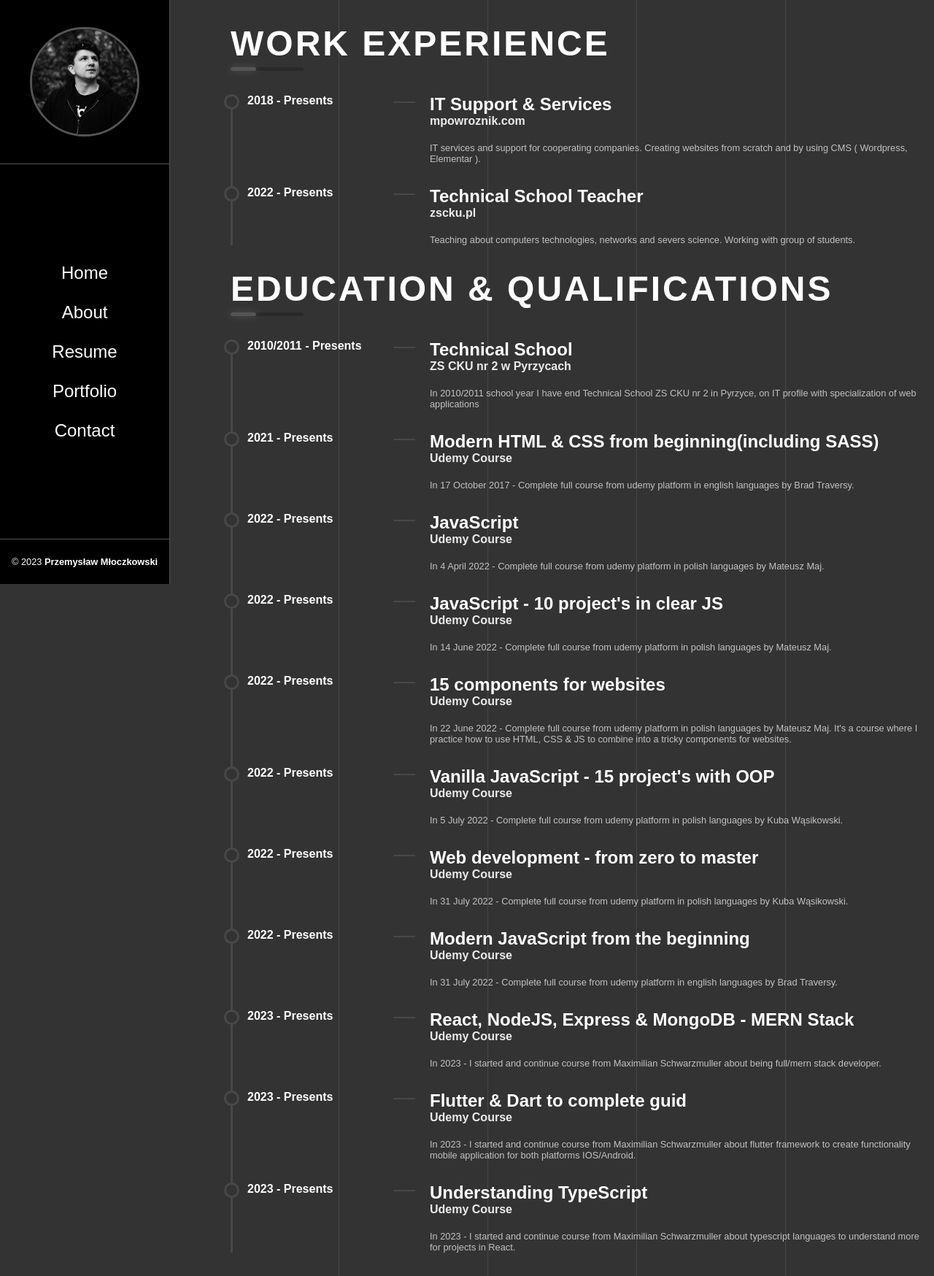
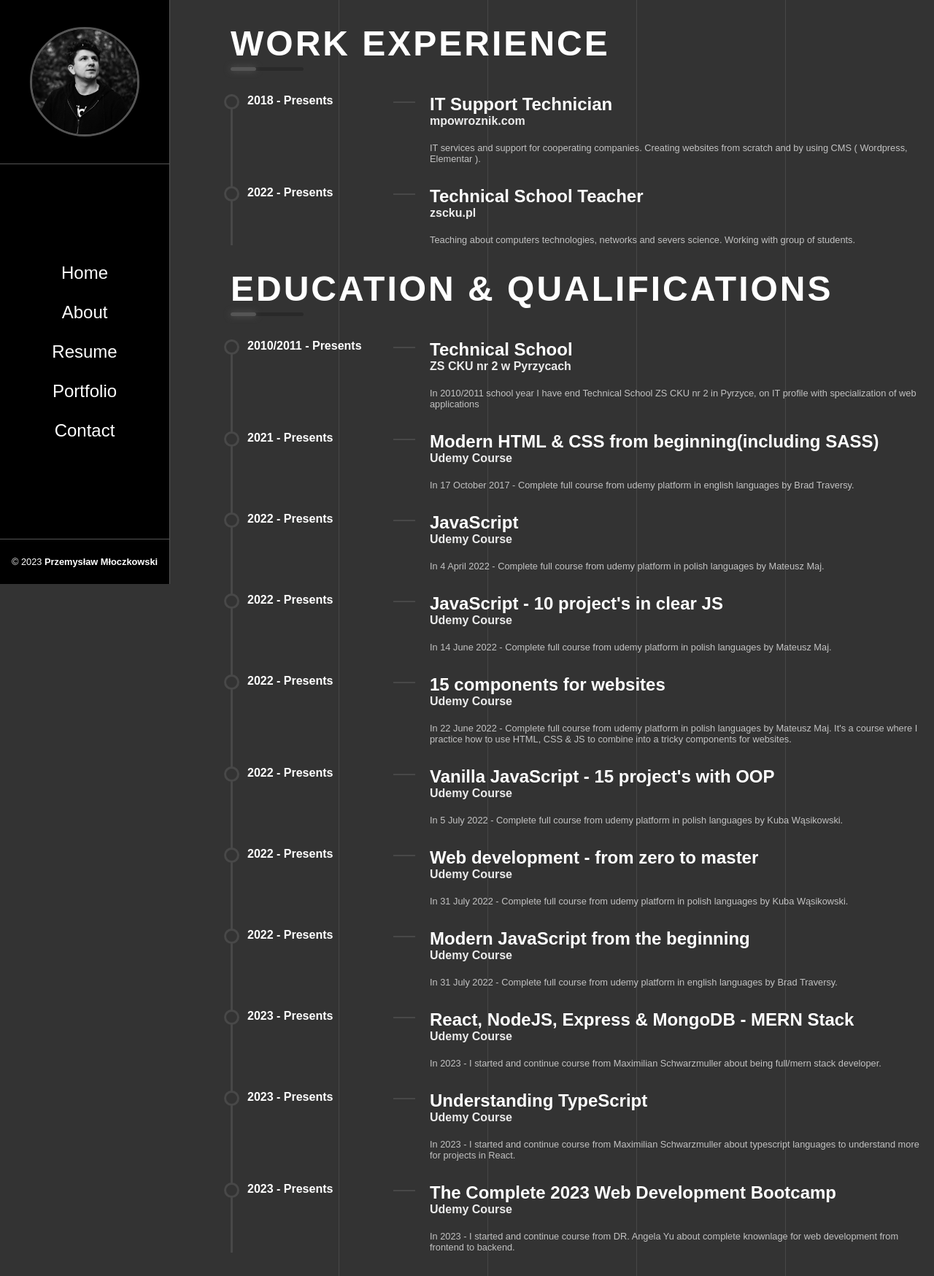
Before and after one commit to Malzagic/portfolio, a React (Create React App) app: page /resume in a window 1280 px wide. Shown: the whole page at 73% size. Built offline with nearby package versions, Linux system fonts and the light colour scheme.

Commit message:
update resume section

```diff
--- a/src/components/pages/Resume.jsx
+++ b/src/components/pages/Resume.jsx
@@ -22,7 +22,7 @@ const Resume = () => {
               <h6 className="resume-summary-title">2018 - Presents</h6>
             </div>
             <div className="resume-details">
-              <h5 className="resume-details-title">IT Support & Services</h5>
+              <h5 className="resume-details-title">IT Support Technician</h5>
               <h6 className="resume-details-link"><Link to={`https://www.facebook.com/mpowroznikcom`} target="_blank">mpowroznik.com</Link></h6>
               <p>IT services and support for cooperating companies. Creating websites from scratch and by using CMS ( Wordpress, Elementar ).</p>
             </div>
@@ -58,7 +58,7 @@ const Resume = () => {
             </div>
             <div className="resume-details">
               <h5 className="resume-details-title">Modern HTML & CSS from beginning(including SASS)</h5>
-              <h6 className="resume-details-link"><Link to={`https://www.udemy.com/`} target="_blank">Udemy Course</Link></h6>
+              <h6 className="resume-details-link"><Link to={`https://www.udemy.com/course/modern-html-css-from-the-beginning/`} target="_blank">Udemy Course</Link></h6>
               <p>
                 In 17 October 2017 - Complete full course from udemy platform in english languages by Brad Traversy.
               </p>
@@ -70,7 +70,7 @@ const Resume = () => {
             </div>
             <div className="resume-details">
               <h5 className="resume-details-title">JavaScript</h5>
-              <h6 className="resume-details-link"><Link to={`https://www.udemy.com/`} target="_blank">Udemy Course</Link></h6>
+              <h6 className="resume-details-link"><Link to={`https://www.udemy.com/course/javascript-jedyny-kurs-ktorego-potrzebujesz/`} target="_blank">Udemy Course</Link></h6>
               <p>
                 In 4 April 2022 - Complete full course from udemy platform in polish languages by Mateusz Maj.
               </p>
@@ -82,7 +82,7 @@ const Resume = () => {
             </div>
             <div className="resume-details">
               <h5 className="resume-details-title">JavaScript - 10 project's in clear JS</h5>
-              <h6 className="resume-details-link"><Link to={`https://www.udemy.com/`} target="_blank">Udemy Course</Link></h6>
+              <h6 className="resume-details-link"><Link to={`https://www.udemy.com/course/10-projektow-w-czystym-javascript-cz-1/`} target="_blank">Udemy Course</Link></h6>
               <p>
                 In 14 June 2022 - Complete full course from udemy platform in polish languages by Mateusz Maj.
               </p>
@@ -94,7 +94,7 @@ const Resume = () => {
             </div>
             <div className="resume-details">
               <h5 className="resume-details-title">15 components for websites</h5>
-              <h6 className="resume-details-link"><Link to={`https://www.udemy.com/`} target="_blank">Udemy Course</Link></h6>
+              <h6 className="resume-details-link"><Link to={`https://www.udemy.com/course/komponenty-na-strony-www/`} target="_blank">Udemy Course</Link></h6>
               <p>
                 In 22 June 2022 - Complete full course from udemy platform in polish languages by Mateusz Maj. It's a course where I practice how to use HTML, CSS & JS to combine into a tricky components for websites.
               </p>
@@ -106,7 +106,7 @@ const Resume = () => {
             </div>
             <div className="resume-details">
               <h5 className="resume-details-title">Vanilla JavaScript - 15 project's with OOP</h5>
-              <h6 className="resume-details-link"><Link to={`https://www.udemy.com/`} target="_blank">Udemy Course</Link></h6>
+              <h6 className="resume-details-link"><Link to={`https://www.udemy.com/course/vanilla-js-stworz-projekty-w-czystym-javascript-od-podstaw/`} target="_blank">Udemy Course</Link></h6>
               <p>
                 In 5 July 2022 - Complete full course from udemy platform in polish languages by Kuba Wąsikowski.
               </p>
@@ -118,7 +118,7 @@ const Resume = () => {
             </div>
             <div className="resume-details">
               <h5 className="resume-details-title">Web development - from zero to master</h5>
-              <h6 className="resume-details-link"><Link to={`https://www.udemy.com/`} target="_blank">Udemy Course</Link></h6>
+              <h6 className="resume-details-link"><Link to={`https://www.udemy.com/course/web-developer-bootcamp-tworzenie-stron-www-od-zera-do-mastera/`} target="_blank">Udemy Course</Link></h6>
               <p>
                 In 31 July 2022 - Complete full course from udemy platform in polish languages by Kuba Wąsikowski.
               </p>
@@ -130,7 +130,7 @@ const Resume = () => {
             </div>
             <div className="resume-details">
               <h5 className="resume-details-title">Modern JavaScript from the beginning</h5>
-              <h6 className="resume-details-link"><Link to={`https://www.udemy.com/`} target="_blank">Udemy Course</Link></h6>
+              <h6 className="resume-details-link"><Link to={`https://www.udemy.com/course/modern-javascript-from-the-beginning/`} target="_blank">Udemy Course</Link></h6>
               <p>
                 In 31 July 2022 - Complete full course from udemy platform in english languages by Brad Traversy.
               </p>
@@ -142,7 +142,7 @@ const Resume = () => {
             </div>
             <div className="resume-details">
               <h5 className="resume-details-title">React, NodeJS, Express & MongoDB - MERN Stack</h5>
-              <h6 className="resume-details-link"><Link to={`https://www.udemy.com/`} target="_blank">Udemy Course</Link></h6>
+              <h6 className="resume-details-link"><Link to={`https://www.udemy.com/course/react-nodejs-express-mongodb-the-mern-fullstack-guide/`} target="_blank">Udemy Course</Link></h6>
               <p>
                 In 2023 - I started and continue course from Maximilian Schwarzmuller about being full/mern stack developer.
               </p>
@@ -153,10 +153,10 @@ const Resume = () => {
               <h6 className="resume-summary-title">2023 - Presents</h6>
             </div>
             <div className="resume-details">
-              <h5 className="resume-details-title">Flutter & Dart to complete guid</h5>
-              <h6 className="resume-details-link"><Link to={`https://www.udemy.com/`} target="_blank">Udemy Course</Link></h6>
+              <h5 className="resume-details-title">Understanding TypeScript</h5>
+              <h6 className="resume-details-link"><Link to={`https://www.udemy.com/course/understanding-typescript/`} target="_blank">Udemy Course</Link></h6>
               <p>
-                In 2023 - I started and continue course from Maximilian Schwarzmuller about flutter framework to create functionality mobile application for both platforms IOS/Android.
+                In 2023 - I started and continue course from Maximilian Schwarzmuller about typescript languages to understand more for projects in React.
               </p>
             </div>
           </div>
@@ -165,10 +165,10 @@ const Resume = () => {
               <h6 className="resume-summary-title">2023 - Presents</h6>
             </div>
             <div className="resume-details">
-              <h5 className="resume-details-title">Understanding TypeScript</h5>
-              <h6 className="resume-details-link"><Link to={`https://www.udemy.com/`} target="_blank">Udemy Course</Link></h6>
+              <h5 className="resume-details-title">The Complete 2023 Web Development Bootcamp</h5>
+              <h6 className="resume-details-link"><Link to={`https://www.udemy.com/course/the-complete-web-development-bootcamp/`} target="_blank">Udemy Course</Link></h6>
               <p>
-                In 2023 - I started and continue course from Maximilian Schwarzmuller about typescript languages to understand more for projects in React.
+                In 2023 - I started and continue course from DR. Angela Yu about complete knownlage for web development from frontend to backend.
               </p>
             </div>
           </div>
```
Also changed, not shown: src/components/pages/Portfolio.jsx (+4 -7 lines).
